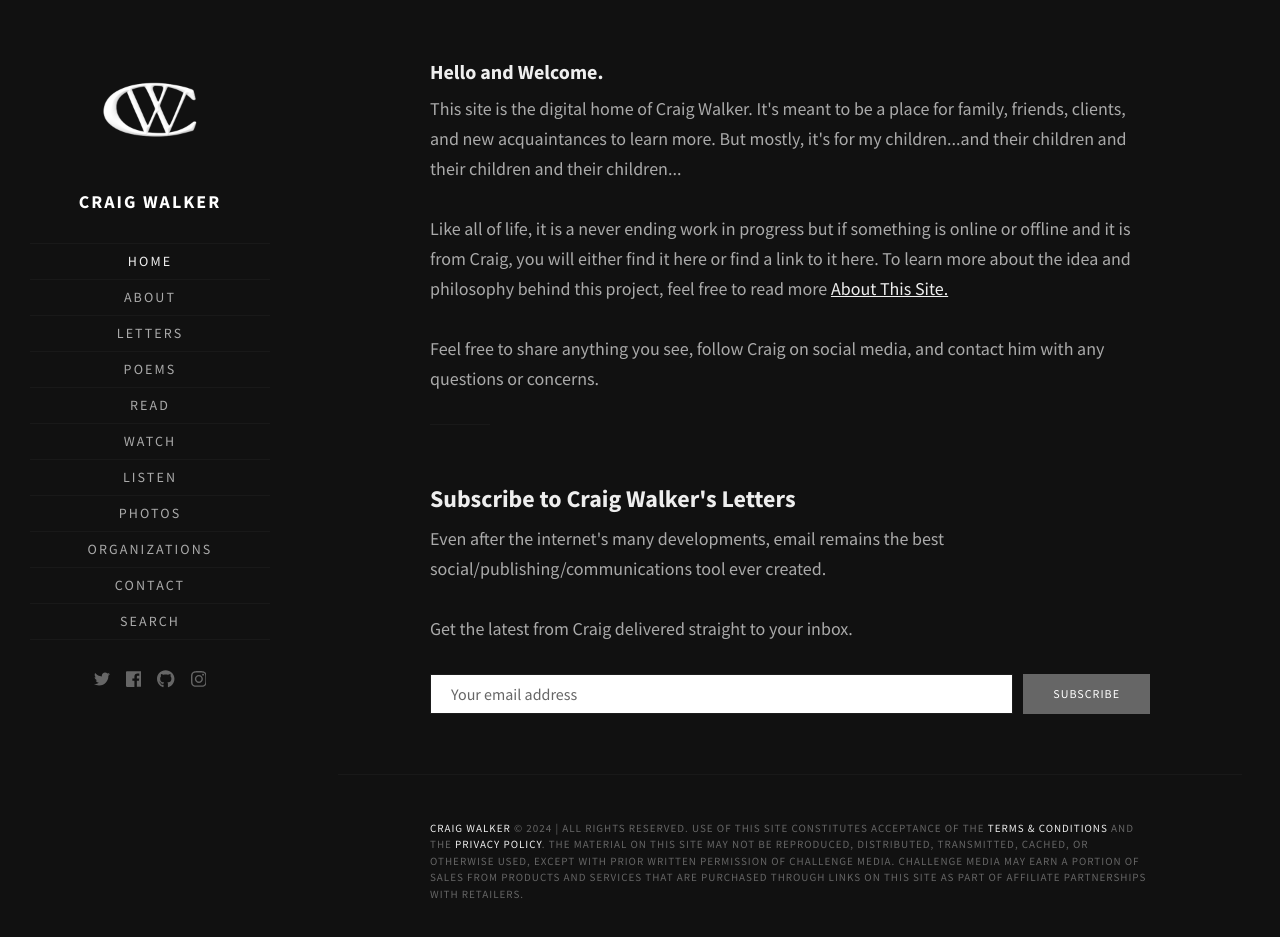
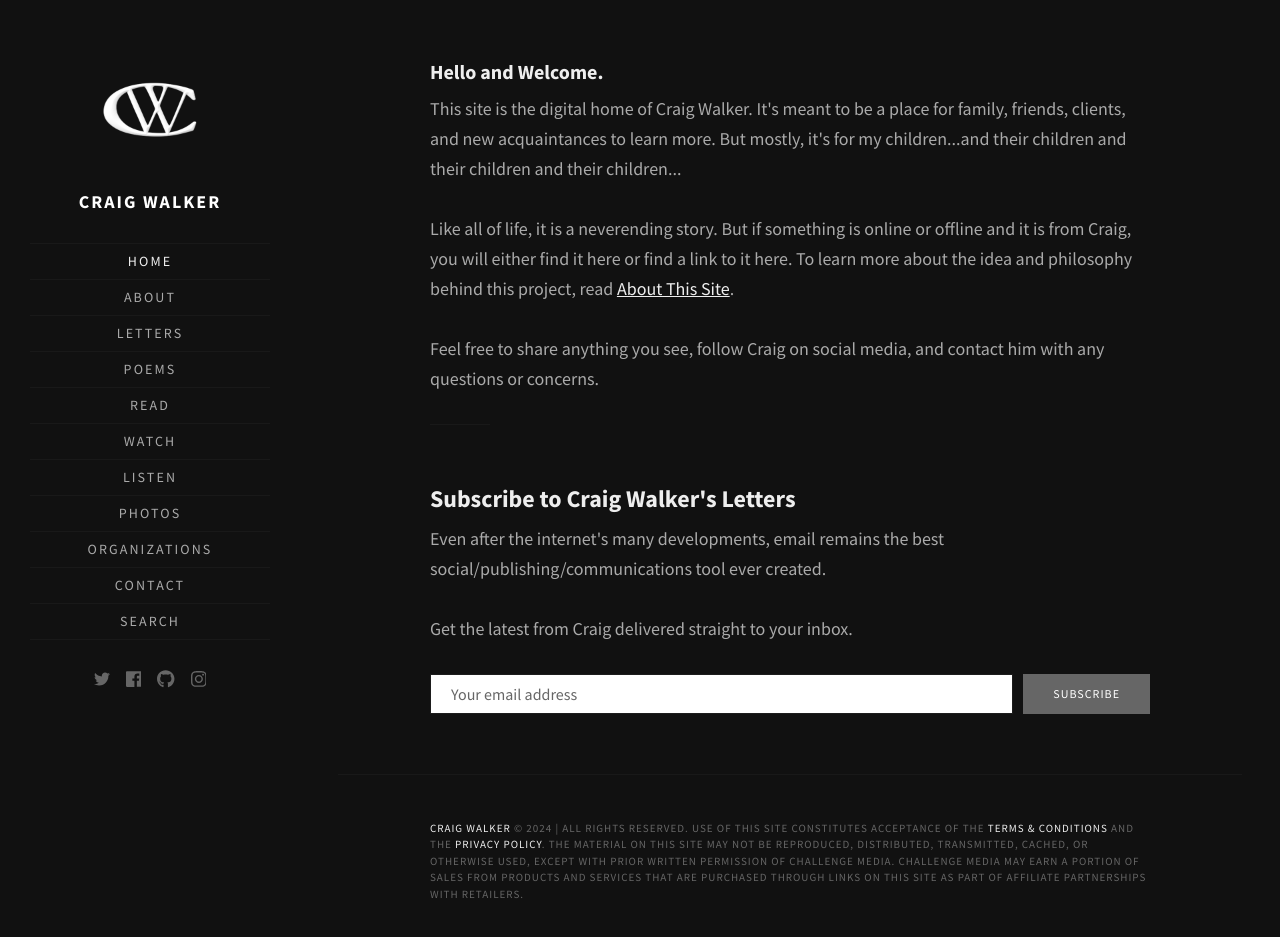
Before and after one commit to walkercraig/walkercraig, a Jekyll site: the page built from index.html, in a window 1280 px wide and 962 px high. Shown: the top 937 px of the window. Built offline with Jekyll 4.4.1, drawn with Linux system fonts in a browser that asks for light colours; some web fonts are replaced; the list of posts is cut into pages by our own code.

Commit message:
Update index.html

```diff
--- a/index.html
+++ b/index.html
@@ -10,7 +10,7 @@ title: Craig Walker
     <div class="hero inner">
         <h3>{{ site.author.greetings }}</h3>
         <p>This site is the digital home of Craig Walker. It's meant to be a place for family, friends, clients, and new acquaintances to learn more. But mostly, it's for my children...and their children and their children and their children...</p>
-        <p>Like all of life, it is a never ending work in progress but if something is online or offline and it is from Craig, you will either find it here or find a link to it here. To learn more about the idea and philosophy behind this project, feel free to read more <a rel="me" href="https://walkercraig.com/aboutsite.html">About This Site.</a></p>
+        <p>Like all of life, it is a neverending story. But if something is online or offline and it is from Craig, you will either find it here or find a link to it here. To learn more about the idea and philosophy behind this project, read <a rel="me" href="https://walkercraig.com/aboutsite.html">About This Site</a>.</p>
         <p>Feel free to share anything you see, follow Craig on social media, and contact him with any questions or concerns.</p>
     </div>
 
```
